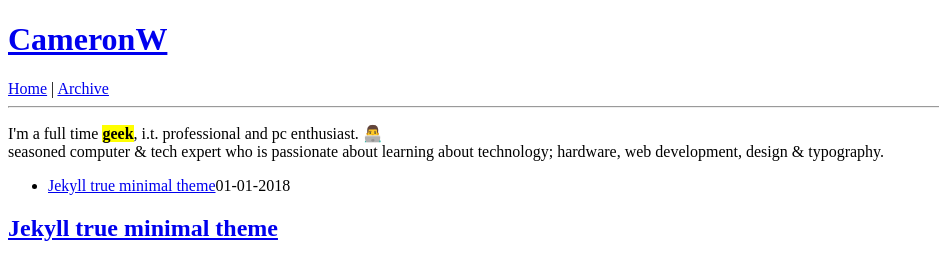
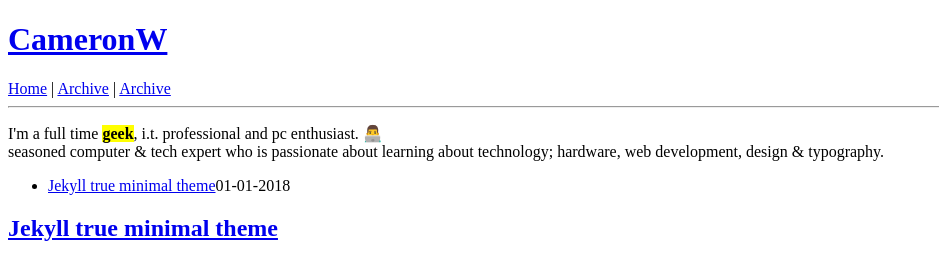
Before and after one commit to t94xr/cameronwalker, a Jekyll site: the page built from index.html, in a window 1280 px wide. Shown: the top 262 px of the page, without its empty margins (0-939 px from the left). Built offline with Jekyll 4.4.1, drawn with Linux system fonts in a browser that asks for light colours; the list of posts is cut into pages by our own code.

Commit message:
Update header.html

```diff
--- a/_includes/header.html
+++ b/_includes/header.html
@@ -1,5 +1,5 @@
 <header>
     <h1><a href='{{ site.url }}/'>{{ site.name }}</a></h1>
 </header>
-<a href='{{ site.url }}/'> Home</a> | <a href='{{ site.url }}/archive/'> Archive</a>
+<a href='{{ site.url }}/'> Home</a> | <a href='{{ site.url }}/archive/'>Archive</a> | <a href='{{ site.url }}/archive/'>Archive</a>
 <hr>
```
